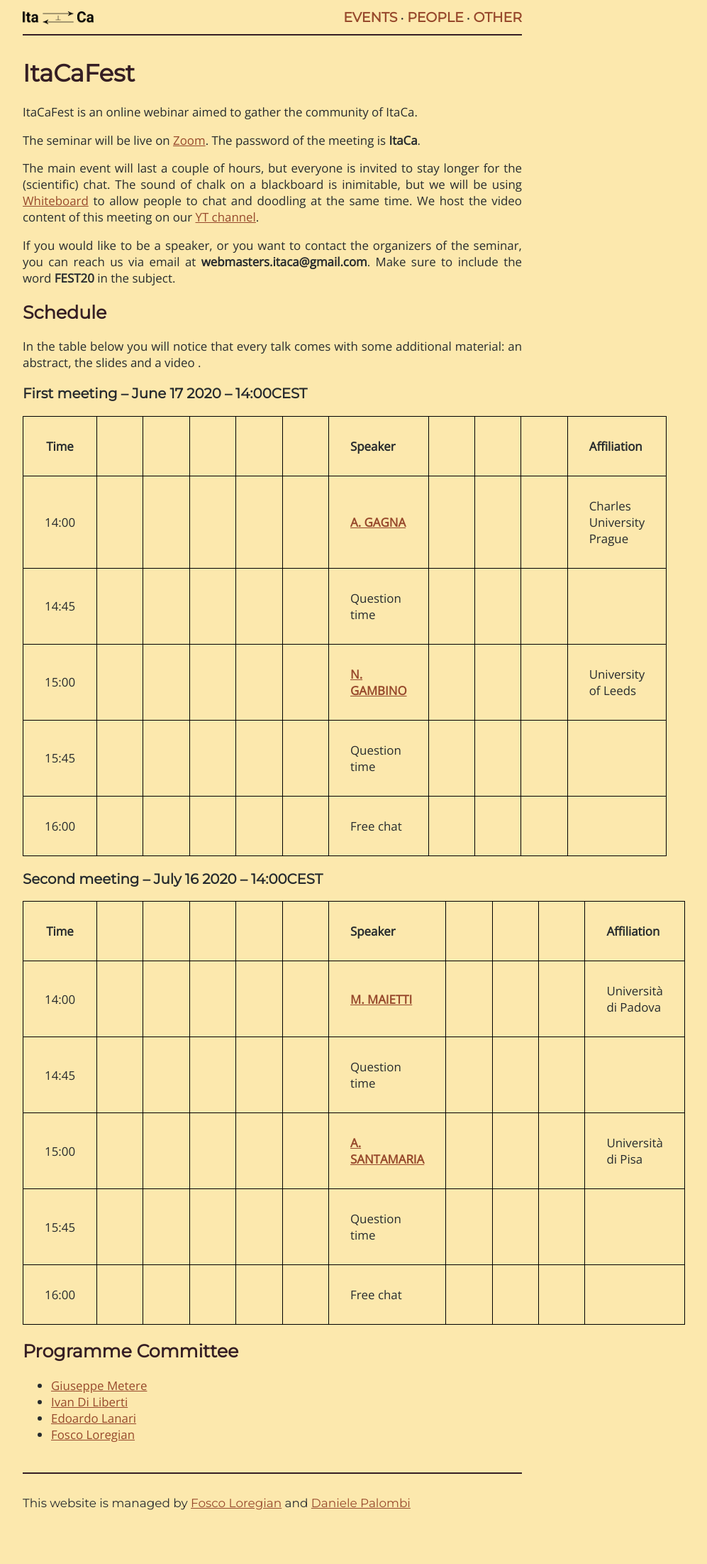
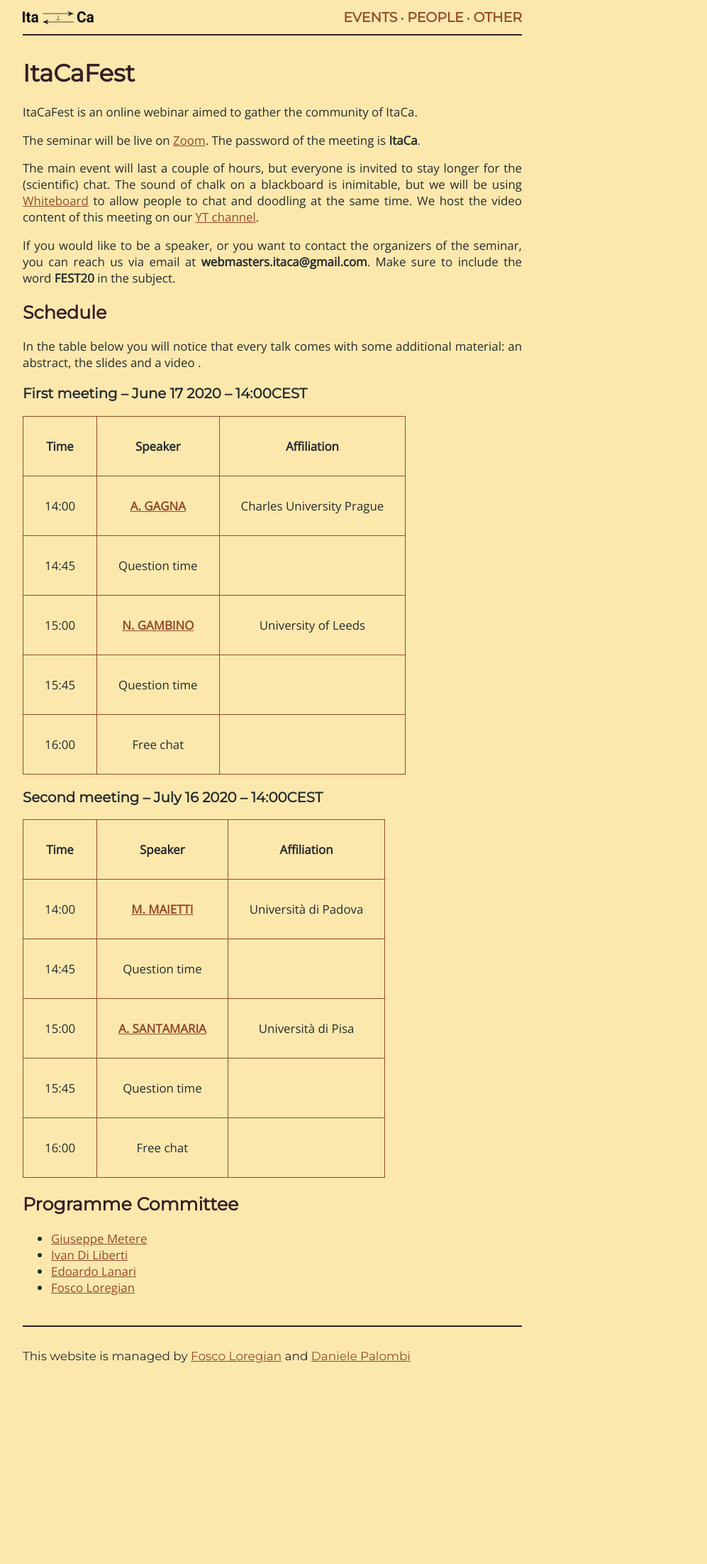
Before and after one commit to Progetto-ItaCa/Progetto-ItaCa.github.io, a Jekyll site: the page built from pages/fest.md, in a window 1280 px wide. Shown: the whole page at 71% size, without its empty margins (256-1253 px from the left). Built offline with Jekyll 4.4.1, drawn with Linux system fonts in a browser that asks for light colours; our own code applies the rules of GitHub Pages for plain Markdown files; after the commit the page ends 1996 px from its top, so only the background shows below that.

Commit message:
tablezzz

```diff
--- a/assets/css/main.css
+++ b/assets/css/main.css
@@ -216,5 +216,5 @@ th, td {
 }
 
 table, th, td {
-    border: 1px solid black;
+    border: 1px solid #97492C;
 }
--- a/pages/fest.md
+++ b/pages/fest.md
@@ -18,23 +18,23 @@ In the table below you will notice that every talk comes with some additional ma
 
 ### First meeting ⎯ June 17 2020 ⎯ 14:00CEST
 
-| Time  ||||||     Speaker      ||||     Affiliation      |
-|:-----:||||||:----------------:||||:--------------------:|
-| 14:00 |||||| [**A. GAGNA**](https://sites.google.com/view/andreagagna/home){:target="_blank"} |||| Charles University Prague |
-| 14:45 |||||| Question time    ||||                      |
-| 15:00 |||||| [**N. GAMBINO**](http://www1.maths.leeds.ac.uk/~pmtng/){:target="_blank"} |||| University of Leeds |
-| 15:45 |||||| Question time    ||||                      |
-| 16:00 |||||| Free chat        ||||                      |
+| Time  |     Speaker      |     Affiliation      |
+|:-----:|:----------------:|:--------------------:|
+| 14:00 | [**A. GAGNA**](https://sites.google.com/view/andreagagna/home){:target="_blank"} | Charles University Prague |
+| 14:45 | Question time    |                      |
+| 15:00 | [**N. GAMBINO**](http://www1.maths.leeds.ac.uk/~pmtng/){:target="_blank"} | University of Leeds |
+| 15:45 | Question time    |                      |
+| 16:00 | Free chat        |                      |
 
 ### Second meeting ⎯ July 16 2020 ⎯ 14:00CEST
 
-| Time  ||||||     Speaker       ||||     Affiliation      |
-|:-----:||||||:-----------------:||||:--------------------:|
-| 14:00 |||||| [**M. MAIETTI**](https://www.math.unipd.it/~maietti/){:target="_blank"} |||| Università di Padova |
-| 14:45 |||||| Question time     ||||                      |
-| 15:00 |||||| [**A. SANTAMARIA**](https://www.researchgate.net/profile/Alessio_Santamaria){:target="_blank"} |||| Università di Pisa |
-| 15:45 |||||| Question time     ||||                      |
-| 16:00 |||||| Free chat         ||||                      |
+| Time  |     Speaker       |     Affiliation      |
+|:-----:|:-----------------:|:--------------------:|
+| 14:00 | [**M. MAIETTI**](https://www.math.unipd.it/~maietti/){:target="_blank"} | Università di Padova |
+| 14:45 | Question time     |                      |
+| 15:00 | [**A. SANTAMARIA**](https://www.researchgate.net/profile/Alessio_Santamaria){:target="_blank"} | Università di Pisa |
+| 15:45 | Question time     |                      |
+| 16:00 | Free chat         |                      |
 
 ## Programme Committee
 
```
Also changed, not shown: 3 other files.
